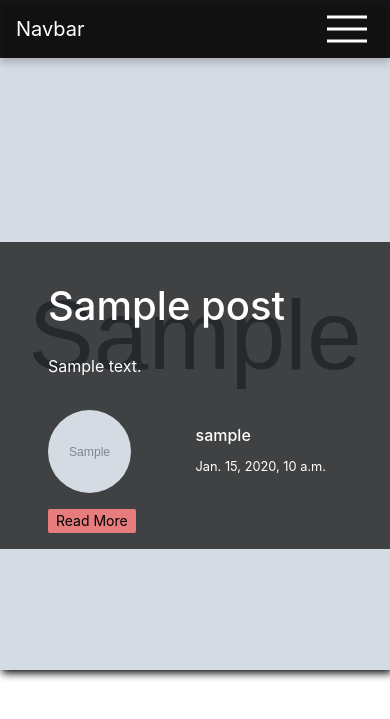
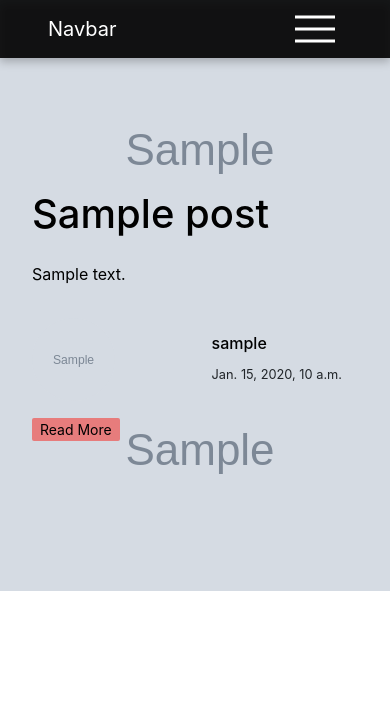
Before and after one commit to Ali-Fattahian/Blog-Project, a Django app: page / in a window 390 px wide. Shown: the top 719 px of the page. Run offline with Django 3.2, Linux system fonts and the light colour scheme; tables that the repository leaves empty hold one stand-in row (values such as "Sample post"); grey boxes marked "Sample" are stand-in pictures; some libraries are stand-ins or nearby versions.

Commit message:
make homepage fully responsive

```diff
--- a/Website/blog/static/blog/index.css
+++ b/Website/blog/static/blog/index.css
@@ -1,23 +1,36 @@
-#main > img {
+/* Main Section  */
+
+/*#main > img {
     position: relative;
     height: 60vh;
     width: 100%;
     min-height: 670px;
     object-fit: cover;
     filter: drop-shadow(2px 3px 4px var(--secondary-color));
-}
+}*/
 
 #main .newest-post {
-  position: absolute;
-  bottom: 35%;
-  left: 40%;
-  width: 60%;
-  min-width: 490px;
+  /*    width: 60%;
+      min-width: 490px;*/
+  min-height: 70vh;
   display: flex;
   justify-content: center;
   flex-direction: column;
   align-content: center;
-  padding: 1rem 3rem;
+  padding: 2rem;
+  padding-top: 5rem;
+  padding-bottom: 4rem;
+}
+
+#main .newest-post h1,
+p {
+  height: inherit;
+  background: inherit;
+  -webkit-background-clip: text;
+  background-clip: text;
+  color: transparent;
+  /*    text-shadow: .05em .05em orange;*/
+  filter: invert(1) grayscale(1) contrast(9);
 }
 
 #main .meta-readmore {
@@ -93,6 +106,7 @@
   margin: auto;
   margin-top: 1.5rem;
   margin-bottom: 1rem;
+  text-align: center;
 }
 
 #new-posts .new-post p {
@@ -108,8 +122,12 @@
     max-height: 535px;
     width: 100%;
     left: 0;
-      background-color: rgba(0, 0, 0, 0.7);
-      color: #fff;
+    /*        background-color: rgba(0, 0, 0, 0.7);
+          color: #fff;*/
+  }
+
+  .nav-container {
+    padding: 0 2rem;
   }
 
   #main .meta-readmore {
@@ -119,16 +137,12 @@
   }
 
   #main .read-more a {
-      padding: .2rem .5rem;
+    padding: 0.2rem 0.5rem;
     font-size: 14px;
   }
 
   #main .meta img {
     margin-right: 2rem;
-  }
-
-  #main .meta .author-date a {
-      color: #fff;
   }
 
   #main .meta .author-date a:hover,
@@ -151,6 +165,24 @@
 }
 
 @media screen and (max-width: 320px) {
+  .nav-container {
+    padding: 0;
+  }
+  #main .meta-readmore {
+    display: block;
+    padding: 0;
+    padding-right: 1rem;
+  }
+
+  #main .read-more a {
+    padding: 0.2rem 0.5rem;
+    font-size: 14px;
+  }
+
+  #main .meta img {
+    margin-right: 2rem;
+  }
+
   #new-posts {
     flex-direction: column;
   }
@@ -162,4 +194,9 @@
   #new-posts .new-post {
     min-width: 0;
   }
+
+  #main .read-more a {
+    padding: 0.2rem 0.5rem;
+    font-size: 14px;
   }
+}
--- a/Website/blog/templates/blog/index.html
+++ b/Website/blog/templates/blog/index.html
@@ -5,12 +5,18 @@
  {% endblock %}
 
 {% block css %}
+    <style>
+        .newest-post {
+            background-image: url("{{ latest_post.image.url }}");
+            position: relative;
+            top: 10%;
+        }
+    </style>
   <link rel = 'stylesheet' href = '{% static 'blog/index.css'%}'>
 {% endblock %}
 
  {% block content %}
         <main id="main">
-        <img src="{{ latest_post.image.url }}" alt="{{ latest_post.title }}">
         <section class="newest-post">
             <h1>
                 {{ latest_post.title }}
--- a/Website/static/app.css
+++ b/Website/static/app.css
@@ -1,10 +1,10 @@
 :root {
-  --primary-color: #64FCD9;
+  --primary-color: #64fcd9;
   --primary-color-transparent: rgba(100, 252, 217, 0.7);
   --secondary-color: #000;
-  --primary-hover: #6B8E86;
-  --secondary-hover: #463F3F;
-  --btn-color: #E77C7C;
+  --primary-hover: #6b8e86;
+  --secondary-hover: #463f3f;
+  --btn-color: #e77c7c;
 }
 
 * {
@@ -14,7 +14,7 @@
 }
 
 body * {
-  transition: all .4s ease-in-out;
+  transition: all 0.4s ease-in-out;
 }
 
 h1 {
@@ -32,34 +32,34 @@ a {
 
 .button {
   background-color: var(--btn-color);
-  padding: .5rem 1rem;
+  padding: 0.5rem 1rem;
   color: var(--secondary-color);
-  transition: all .4s ease-in-out;
+  transition: all 0.4s ease-in-out;
   border-radius: 2px;
 }
 
 .button:hover,
 .button:active {
   text-decoration: none;
-  opacity: .9;
+  opacity: 0.9;
   color: var(--secondary-color);
 }
-
 
 /* ------------------------------------ */
 
 /* Header  */
 
 #header {
-  position: fixed;
+  position: sticky;
   width: 100%;
-  background-color: rgba(0, 0, 0, .9);
-  filter: drop-shadow(0px 4px 4px rgba(0, 0, 0, 0.25));
   z-index: 2;
 }
 
 .nav-container {
-  max-width: 1440px;
+  background-color: rgba(0, 0, 0, 0.9);
+  filter: drop-shadow(0px 4px 4px rgba(0, 0, 0, 0.25));
+  padding: 0 4rem;
+  position: fixed;
   margin: auto;
   width: 100%;
 }
@@ -74,11 +74,11 @@ a {
 }
 
 .dropdown-item {
-  color: var(--secondary-color)!important;
+  color: var(--secondary-color) !important;
 }
 
 #header .navbar-toggler {
-  padding: .3rem .75rem;
+  padding: 0.3rem 0.75rem;
 }
 
 #header .navbar-toggler-icon svg {
@@ -86,13 +86,13 @@ a {
   top: 0;
   right: 0;
   margin-right: 1.2rem;
-  margin-top: .3rem;
+  margin-top: 0.3rem;
 }
 
 #header .form-inline button {
   background-color: var(--primary-color-transparent);
   color: var(--secondary-color);
-  transition: background .4s ease-in-out;
+  transition: background 0.4s ease-in-out;
 }
 
 #header .form-inline button:hover,
```
Lines whose indentation alone changed are shown as unchanged.
